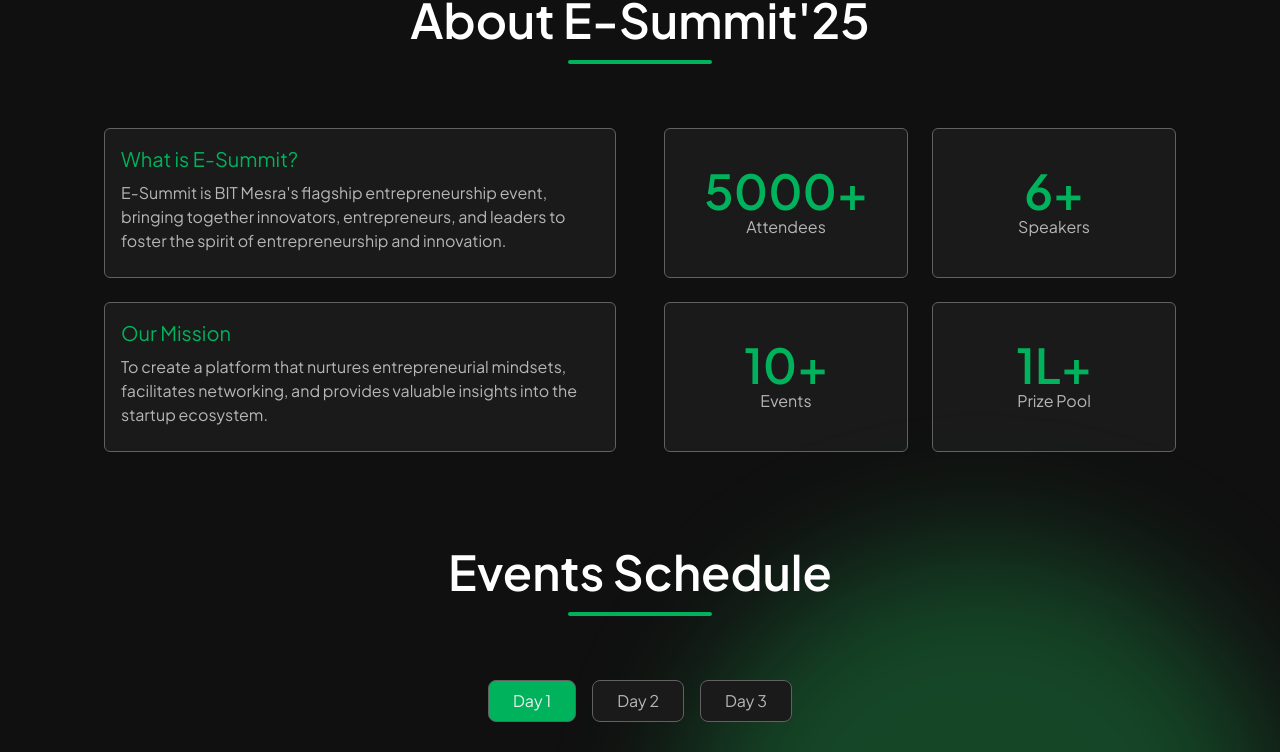
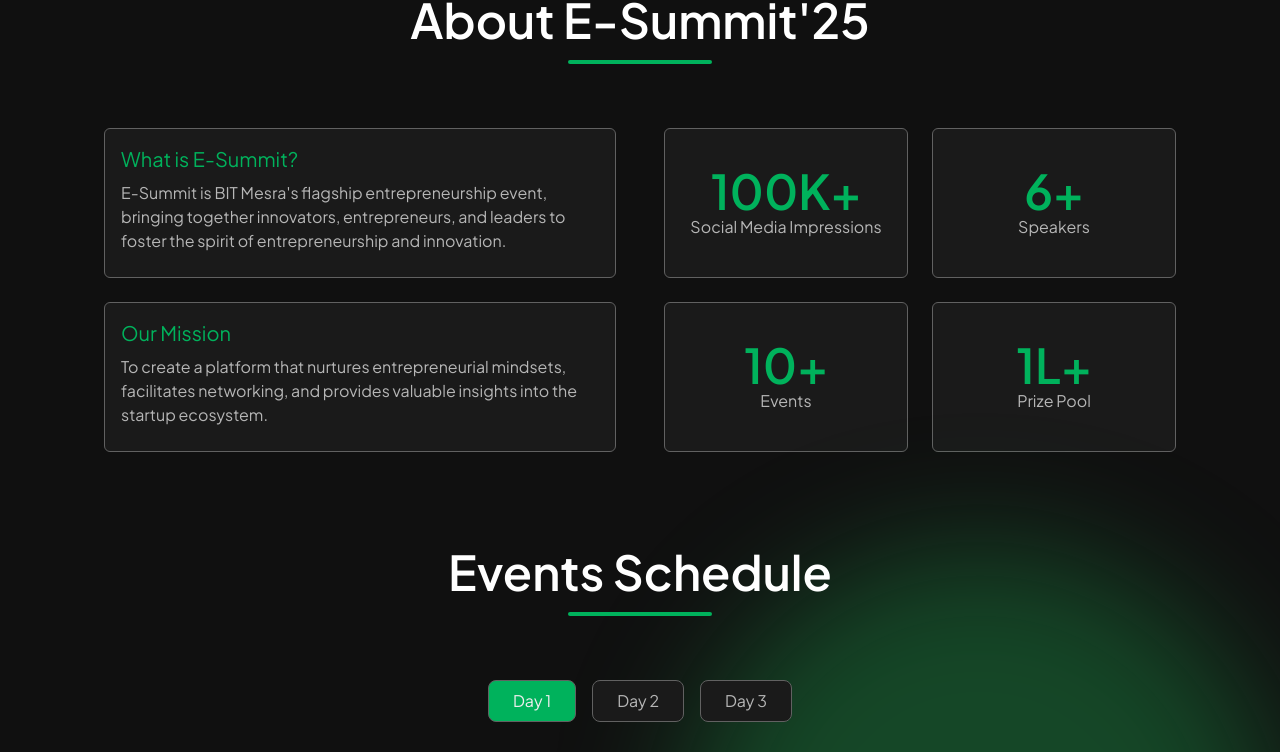
Before and after one commit to EDC-BITM/E-Summit-2025, a React (Vite) app: page / in a window 1280 px wide. Shown: the part 772-1524 px from the top of the page. Built offline with nearby package versions, Linux system fonts and the light colour scheme.

Commit message:
stat change

```diff
--- a/src/components/AboutUs/AboutUs.jsx
+++ b/src/components/AboutUs/AboutUs.jsx
@@ -55,13 +55,13 @@
               className="flex items-center justify-center flex-col p-4 bg-primaryGrey rounded-md border border-borderColor text-center w-1/2 h-full text-secondaryText"
             >
               <AnimatedCounter
-                from={1000}
-                to={5000}
+                from={50}
+                to={100}
                 className="text-primaryGreen lg:text-5xl md:text-4xl text-2xl font-semibold"
               >
-                +
+                K+
               </AnimatedCounter>
-              Attendees
+              Social Media Impressions
             </motion.div>
             <motion.div
               whileHover={{ scale: 1.03 }}
--- a/src/components/Sponser/Sponser.jsx
+++ b/src/components/Sponser/Sponser.jsx
@@ -6,14 +6,14 @@
 function PastSponsors() {
   const sponsors = useMemo(() => {
     return (
-      <div className="sponsors relative py-12 px-4 mx-auto">
+      <div className="sponsors relative pb-12 px-4 mx-auto">
         <div data-aos="fade-down" data-aos-duration="1000" className="flex flex-col justify-center items-center md:gap-6 gap-3">
           <h1 className="font-semibold md:text-5xl text-3xl text-white">
             Past Sponsors
           </h1>
           <div className="h-1 w-36 bg-primaryGreen rounded-md md:mb-16 mb-8"></div>
         </div>
-        <div className='flex overflow-hidden md:my-10'>
+        <div data-aos="fade-down" data-aos-duration="1000" className='flex overflow-hidden md:my-10'>
           <div className='slide flex animate-infinte-slide shrink-0 whitespace-nowrap gap-12 mx-2'>
             <div className='h-40 w-40 flex justify-center items-center bg-white rounded'>
               <img src="https://www.wowdetailingstudio.com/assets/images/logo/logo.png" />
@@ -76,7 +76,7 @@
               <img src="https://encrypted-tbn0.gstatic.com/images?q=tbn:ANd9GcTZShoVBhCZoflB-I35i_BsVH9Lexeanbbq2Q&s" />
             </div>
           </div>
-          <div className=' flex animate-infinte-slide shrink-0 whitespace-nowrap gap-12 mx-2'>
+          <div data-aos="fade-down" data-aos-duration="1000" className='flex animate-infinte-slide shrink-0 whitespace-nowrap gap-12 mx-2'>
             <div className='h-40 w-40 flex justify-center items-center bg-white rounded'>
               <img src="https://www.wowdetailingstudio.com/assets/images/logo/logo.png" />
             </div>
--- a/src/components/SponsorshipSection.jsx
+++ b/src/components/SponsorshipSection.jsx
@@ -20,7 +20,7 @@
         <div className="h-1 w-36 bg-primaryGreen rounded-md"></div>
       </div>
         <div className="my-16">
-          <h3 className="text-lg md:text-xl font-medium text-white text-center mb-8">
+          <h3 data-aos="fade-down" data-aos-duration="1000" className="text-lg md:text-xl font-medium text-white text-center mb-8">
             Title Sponsor
           </h3>
           <div
@@ -40,7 +40,7 @@
 
         {/* Prime Sponsors */}
         <div className="my-16">
-          <h3 className="text-lg md:text-xl font-medium text-white text-center mb-8">
+          <h3 data-aos="fade-down" data-aos-duration="1000" className="text-lg md:text-xl font-medium text-white text-center mb-8">
             Prime Sponsor
           </h3>
           <div
@@ -58,7 +58,7 @@
           </div>
         </div>
         <div>
-          <h3 className="text-lg md:text-xl font-medium text-white text-center mb-8">
+          <h3 data-aos="fade-down" data-aos-duration="1000" className="text-lg md:text-xl font-medium text-white text-center mb-8">
             Co-powered by
           </h3>
           <div
@@ -81,7 +81,7 @@
           <div className="grid grid-cols-1 md:grid-cols-2 gap-8">
             {/* Food Partner */}
             <div className="flex flex-col items-center">
-              <h3 className="text-lg md:text-xl font-medium text-white text-center mb-8">
+              <h3 data-aos="fade-down" data-aos-duration="1000" className="text-lg md:text-xl font-medium text-white text-center mb-8">
                 Food Partner
               </h3>
               <div className="bg-white w-full h-36 md:h-48 rounded-lg transition-transform duration-300 ease-in-out hover:scale-105 flex items-center justify-center">
@@ -95,7 +95,7 @@
 
             {/* Anime Partner */}
             <div className="flex flex-col items-center">
-              <h3 className="text-lg md:text-xl font-medium text-white text-center mb-8">
+              <h3 data-aos="fade-down" data-aos-duration="1000" className="text-lg md:text-xl font-medium text-white text-center mb-8">
                 Anime Partner
               </h3>
               <div className="bg-white w-full h-36 md:h-48 rounded-lg transition-transform duration-300 ease-in-out hover:scale-105 flex items-center justify-center">
@@ -110,7 +110,7 @@
         </div>
 
         {/* Three Partners Section */}
-        <div className="grid grid-cols-1 md:grid-cols-3 gap-8 mb-10">
+        <div data-aos="fade-down" data-aos-duration="1000" className="grid grid-cols-1 md:grid-cols-3 gap-8 mb-10">
           {/* Edu Partner */}
           <div className="flex flex-col items-center">
             <h3 className="text-lg md:text-xl font-medium text-white text-center mb-8">
--- a/src/components/past speakers/Pastspeakermain.jsx
+++ b/src/components/past speakers/Pastspeakermain.jsx
@@ -6,7 +6,7 @@
   return (
     <>
     <div className="w-full md:p-0 p-4 md:pt-12 overflow-x-hidden overflow-hidden relative">
-    <div className="absolute top-28 right-0 w-[400px] h-[300px] md:w-[500px] md:h-[400px] bg-green-500/30 rounded-full blur-3xl" />
+    <div className="absolute top-28 right-0 w-[400px] h-[300px] md:w-[500px] md:h-[400px] bg-green-500/30 rounded-full blur-3xl -z-10 md:-z-0" />
         <div data-aos="fade-down" data-aos-duration="1000" className="flex flex-col justify-center items-center md:gap-6 gap-3 md:mb-0 mb-[-50px]">
             <h1 className="font-semibold md:text-5xl text-3xl text-white">Past Speakers</h1>
             <div className="h-1 w-36 bg-primaryGreen rounded-md"></div>
```
